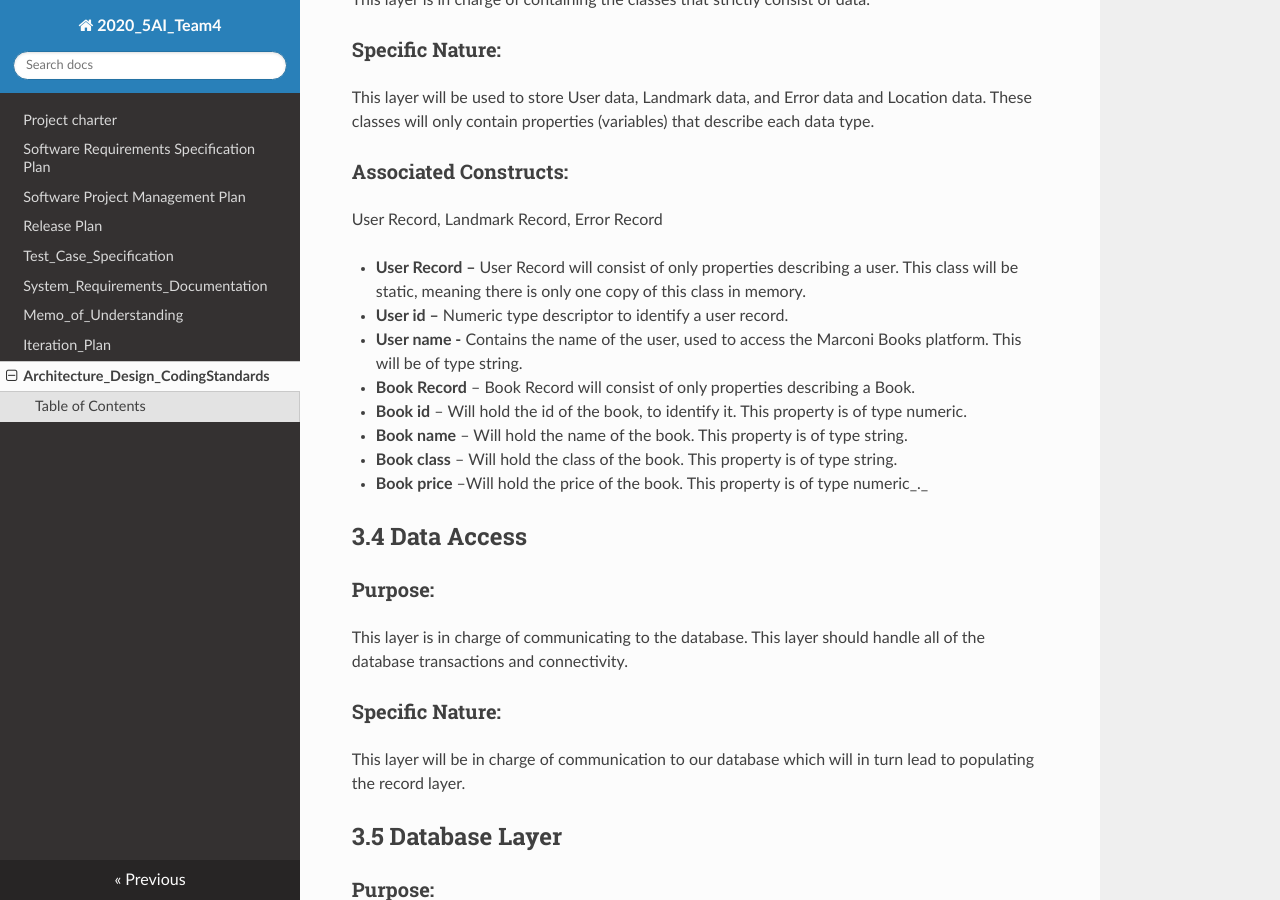
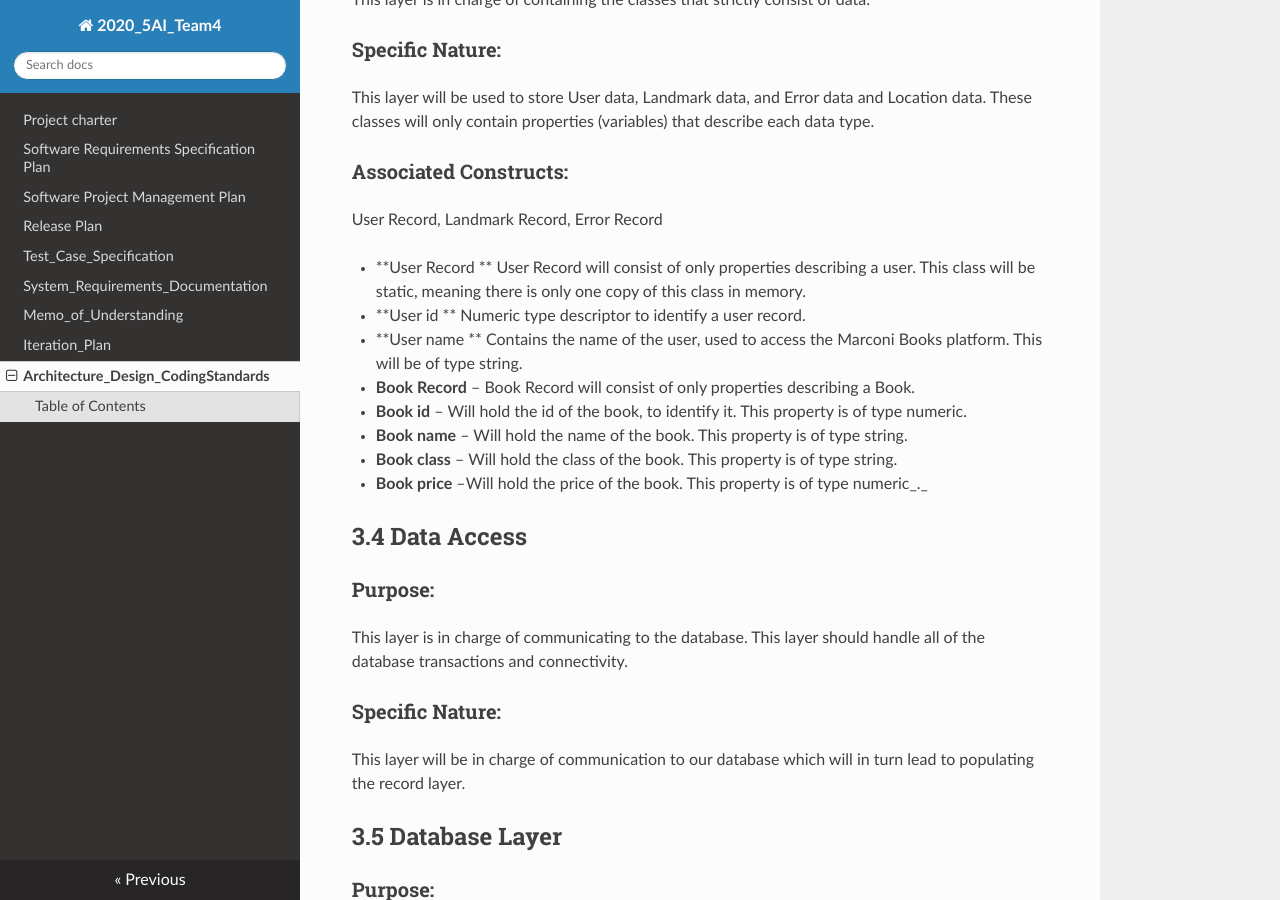
Before and after one commit to aleboniz/MarconiBooks5AiTeam4, an MkDocs documentation site: the page built from docs/Architecture_Design_CodingStandards.md, in a window 1280 px wide and 900 px high, scrolled down 2095 px. Built offline with MkDocs 1.6.1, drawn with Linux system fonts in a browser that asks for light colours; nearby versions of some CDN libraries.

```diff
--- a/docs/Architecture_Design_CodingStandards.md
+++ b/docs/Architecture_Design_CodingStandards.md
@@ -83,18 +83,19 @@ This layer will be used to store User data, Landmark data, and Error data and Lo
 ### Associated Constructs:
 User Record, Landmark Record, Error Record
 
-- **User Record –** User Record will consist of only properties describing a user. This class will be static, meaning there is only one copy of this class in memory.
+- **User Record ** User Record will consist of only properties describing a user. This class will be static, meaning there is only one copy of this class in memory.
 
-  - **User id –** Numeric type descriptor to identify a user record.
-  - **User name -** Contains the name of the user, used to access the Marconi Books platform. This will be of type string.
+  - **User id ** Numeric type descriptor to identify a user record.
+  - **User name ** Contains the name of the user, used to access the Marconi Books platform. This will be of type string.
 
 
 
 - **Book Record** – Book Record will consist of only properties describing a Book.
+
   - **Book id** – Will hold the id of the book, to identify it. This property is of type numeric.
   - **Book name** – Will hold the name of the book. This property is of type string.
   - **Book class** – Will hold the class of the book. This property is of type string.
-  - **Book**  **price** –Will hold the price of the book. This property is of type numeric_._
+  - **Book price** –Will hold the price of the book. This property is of type numeric_._
 
 
 
```
